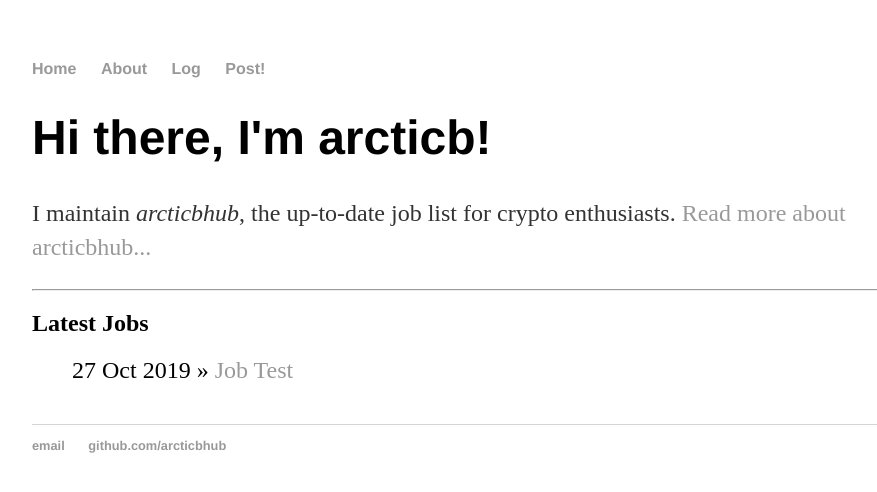
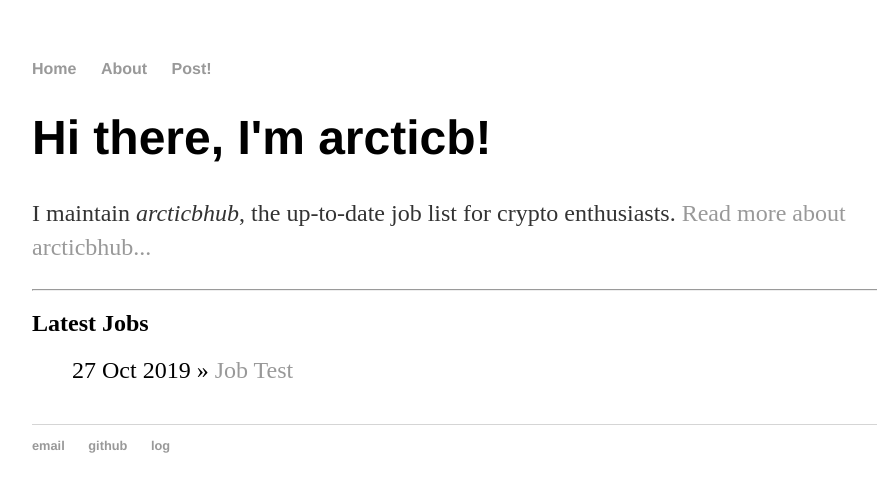
Before and after one commit to arcticbhub/arcticbhub.github.io, a Jekyll site: the page built from index.html, in a window 1280 px wide. Shown: the top 492 px of the page, without its empty margins (160-1037 px from the left). Built offline with Jekyll 4.4.1, drawn with Linux system fonts in a browser that asks for light colours.

Commit message:
move log to footer

```diff
--- a/_layouts/default.html
+++ b/_layouts/default.html
@@ -10,17 +10,19 @@
 		<ul>
 		<li><a href="/">Home</a></li>
 		<li><a href="/about">About</a></li>
-			<li><a href="/log">Log</a></li>
 		<li><a href="/post">Post!</a></li>
 		</ul>
 		</nav>
+
 		<div class="container">
     		{{ content }}
 		</div><!-- /.container -->
+
 		<footer>
     		<ul>
 		<li><a href="mailto:arcticb@dismail.de">email</a></li>
-        		<li><a href="https://github.com/arcticbhub">github.com/arcticbhub</a></li>
+		<li><a href="https://github.com/arcticbhub">github</a></li>
+		<li><a href="/log">log</a></li>
 		</ul>
 		</footer>
 	</body>
```
Lines whose indentation alone changed are shown as unchanged.
